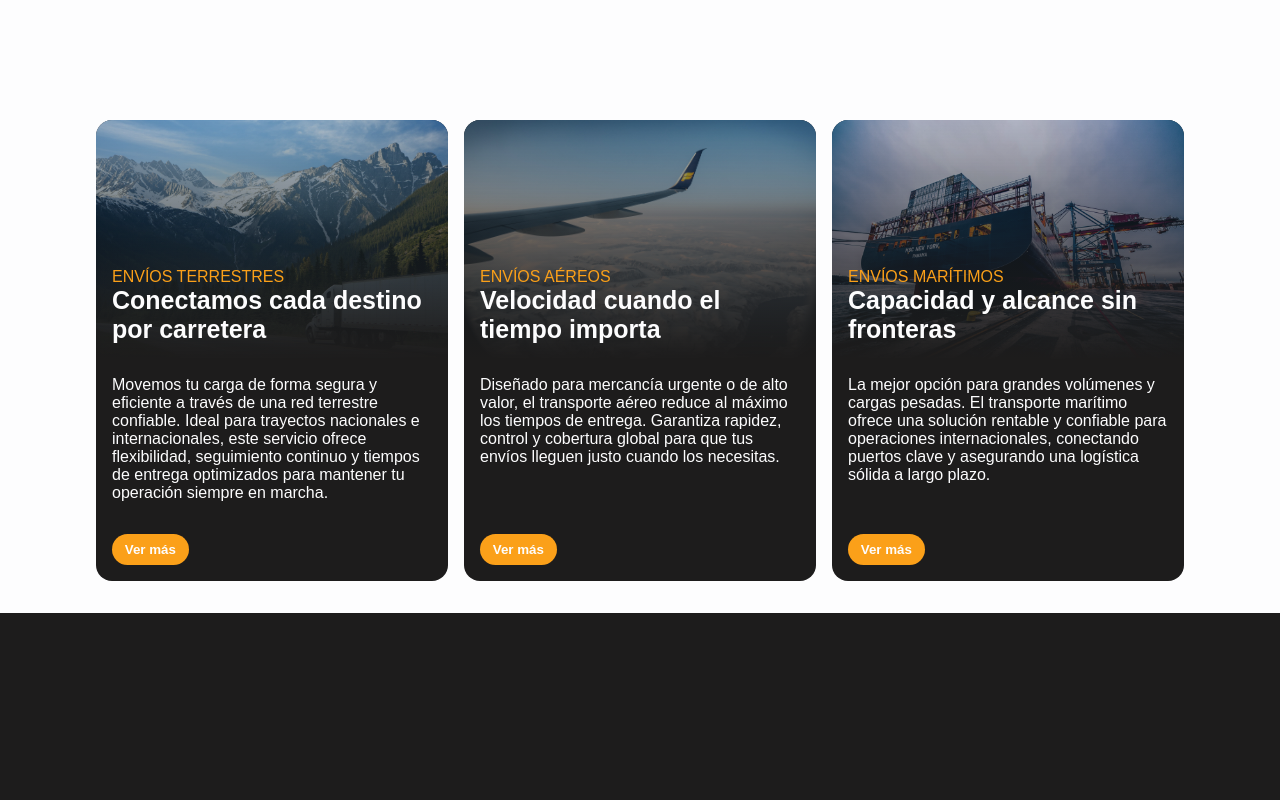
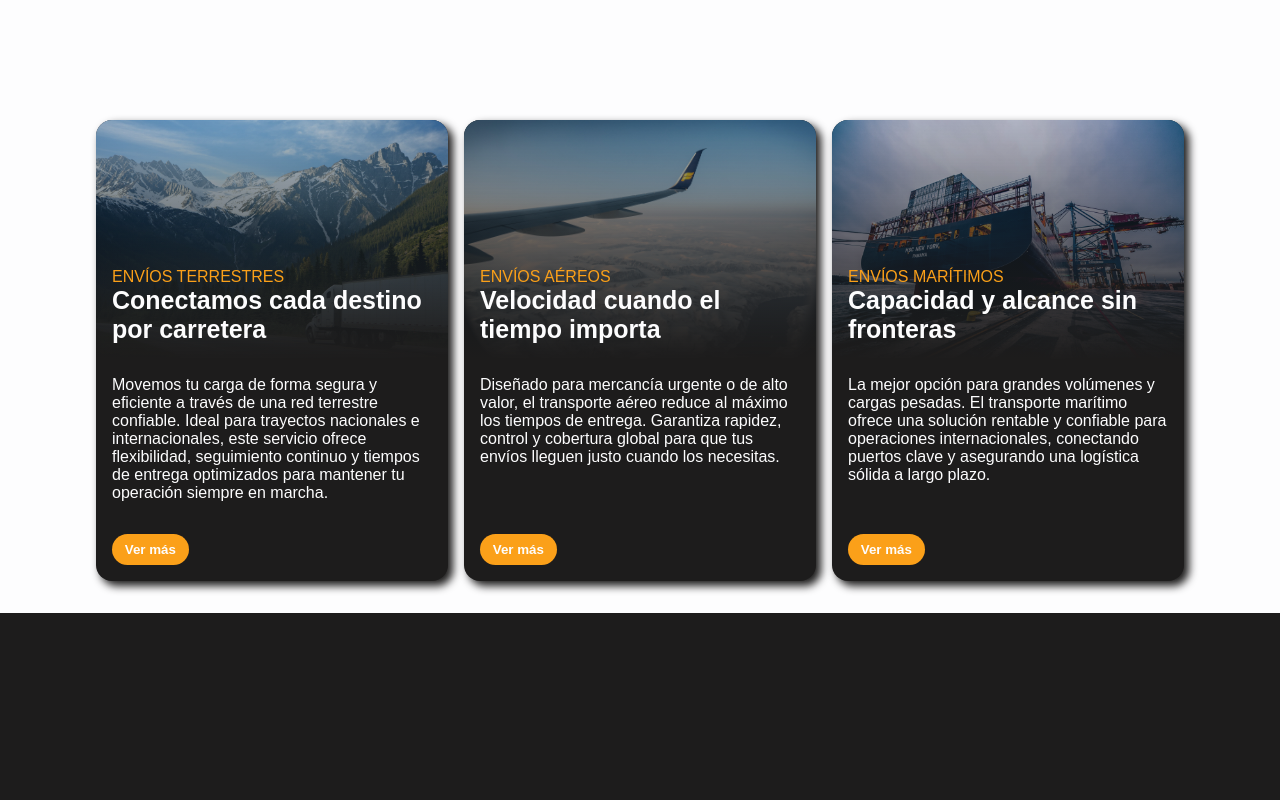
Before and after one commit to JuanDavid1217/MerMex, a Vue app: page / in a window 1280 px wide. Shown: the part 1420-2220 px from the top of the page. Built offline with nearby package versions, Linux system fonts and the light colour scheme.

Commit message:
max-height has been defined

```diff
--- a/src/components/HeroImageComponent.vue
+++ b/src/components/HeroImageComponent.vue
@@ -20,6 +20,7 @@
         width: 100%;
         min-height: fit-content;
         height: calc(100svh - var(--header-height));
+        max-height: 62.5rem;
     }
 
     .hero-image img {
--- a/src/components/ImageCardComponent.vue
+++ b/src/components/ImageCardComponent.vue
@@ -23,6 +23,12 @@
         overflow: hidden;
         display: flex;
         flex-direction: column;
+        box-shadow: .3rem .3rem .5rem .02rem var(--color2);
+        transition: transform .3s ease;
+    }
+
+    .card:hover {
+        transform: translateY(-.3rem);
     }
 
     .card .image {
--- a/src/views/HomeView.vue
+++ b/src/views/HomeView.vue
@@ -86,6 +86,7 @@
     .image-container {
         width: 100%;
         height: auto;
+        max-height: 58.5rem;
         object-fit: cover;
         object-position: center;
         display: flex;
```
